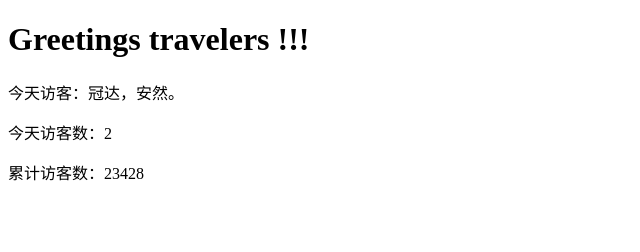
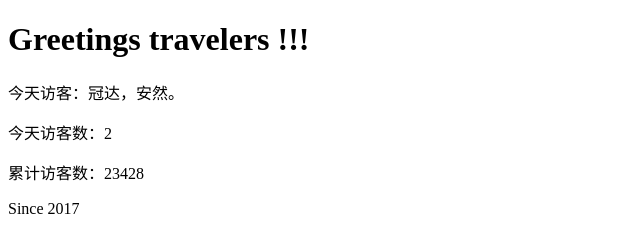
Before and after one commit to panjunye/panjunye.github.io, a plain HTML site: page index.html in a window 1280 px wide. Shown: the full height of the page, 0-640 px from the left. Drawn offline with Linux system fonts and the light colour scheme.

Commit message:
Update index.html

```diff
--- a/index.html
+++ b/index.html
@@ -9,5 +9,6 @@
     <p>今天访客：冠达，安然。</p>
     <p>今天访客数：2</p>
     <p>累计访客数：23428</p>
+    <p>Since 2017</p>
 </body>
 </html>
```
